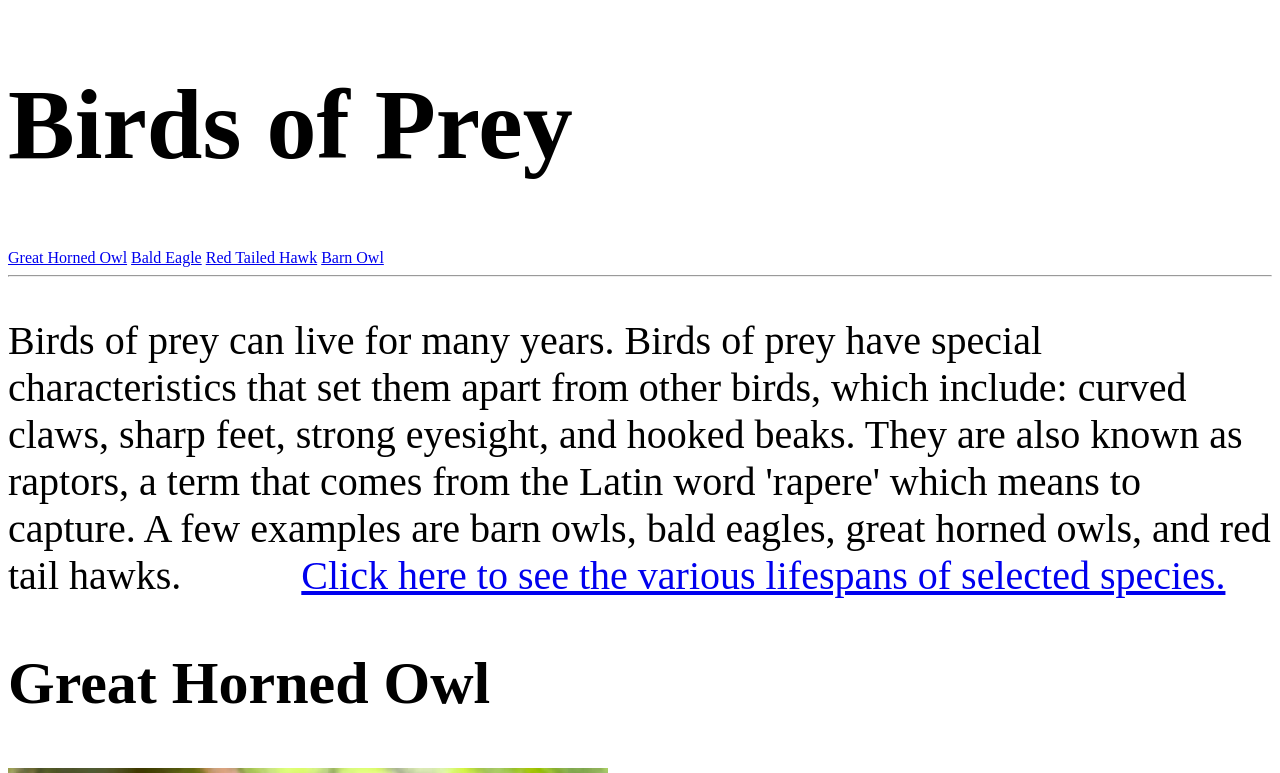
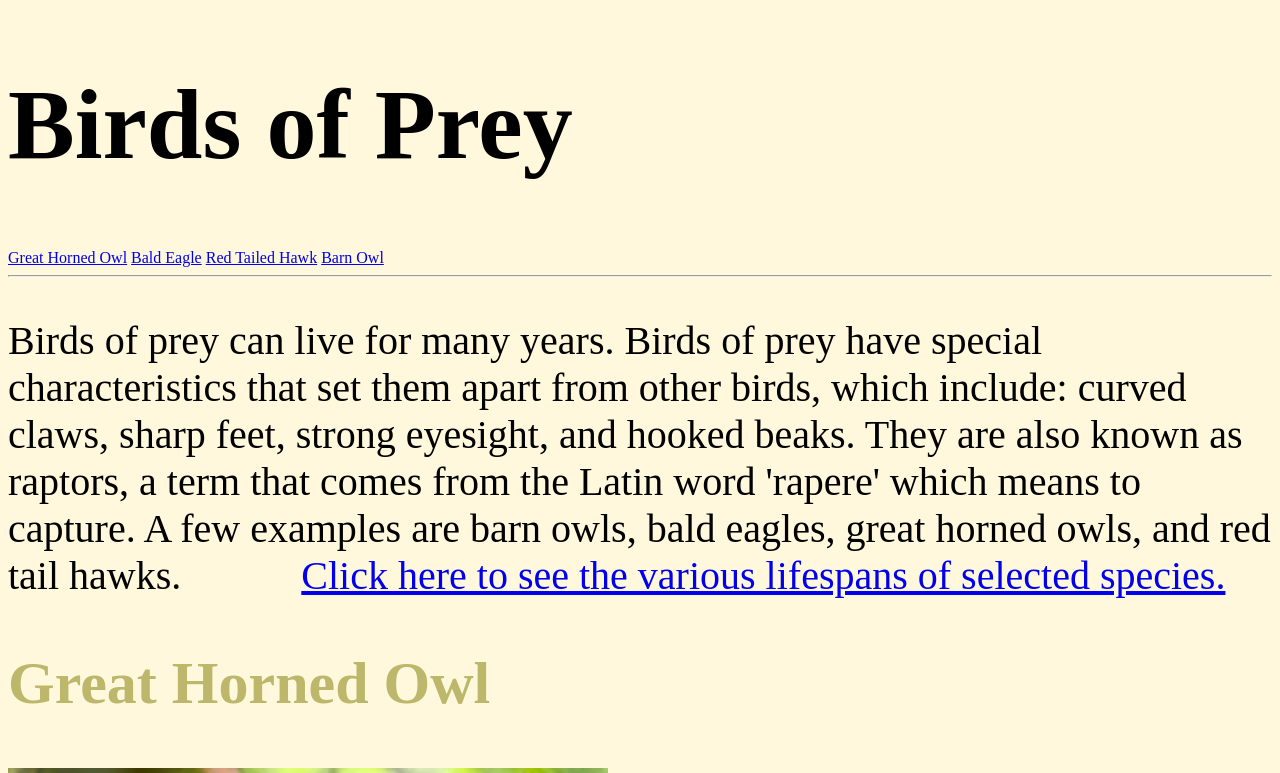
Before and after one commit to mduffy12/html4, a plain HTML site: page index.html in a window 1280 px wide. Shown: the top 773 px of the page. Drawn offline with Linux system fonts and the light colour scheme.

Commit message:
css styles

```diff
--- a/styles.css
+++ b/styles.css
@@ -1,2 +1,15 @@
 @charset "utf-8";
 /* CSS Document */
+
+body {
+	background-color:cornsilk;
+	background-size:cover
+}
+h1 {
+font-size:300%;
+font-family:artifika;
+
+}
+h2 {
+	color:darkkhaki;
+}
```
